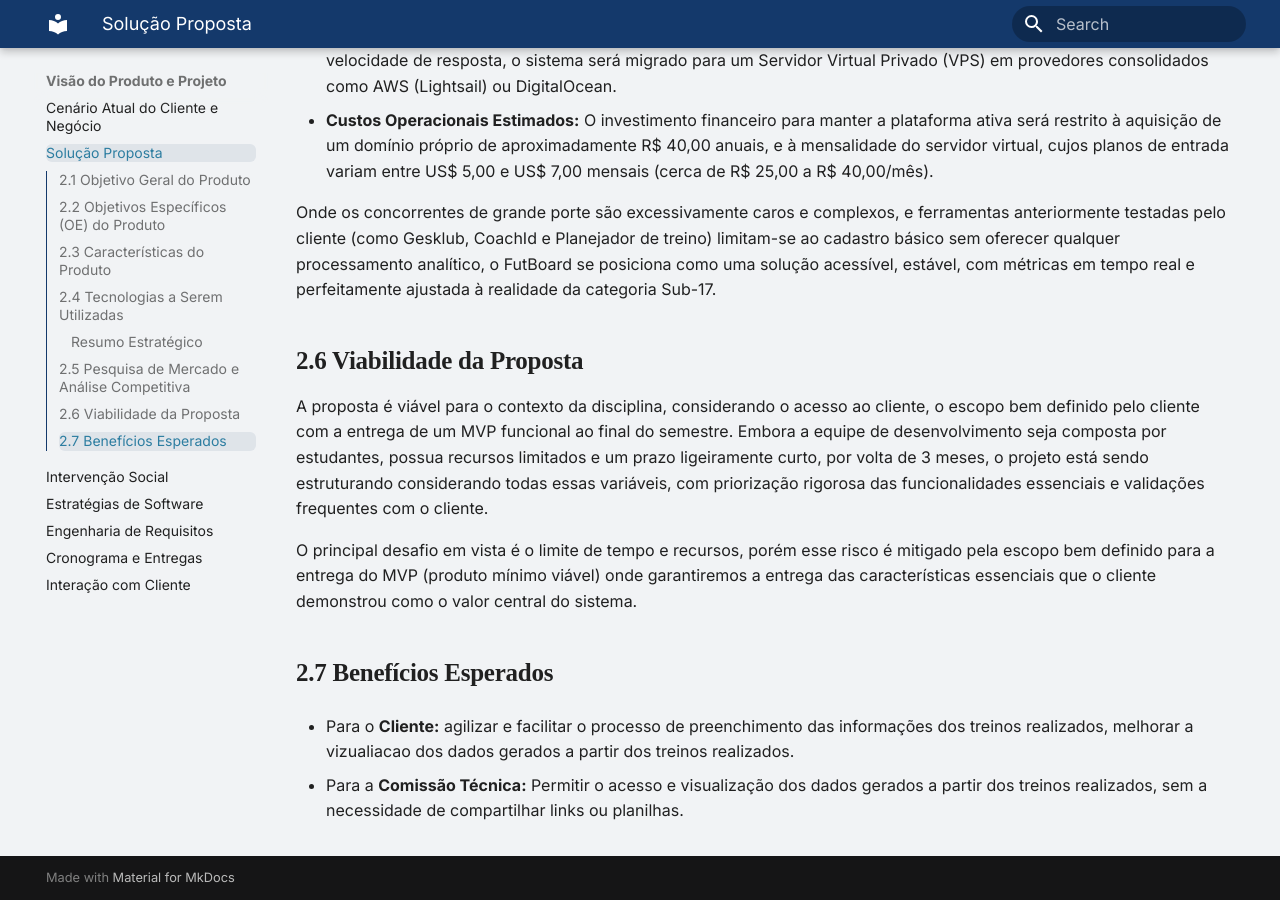
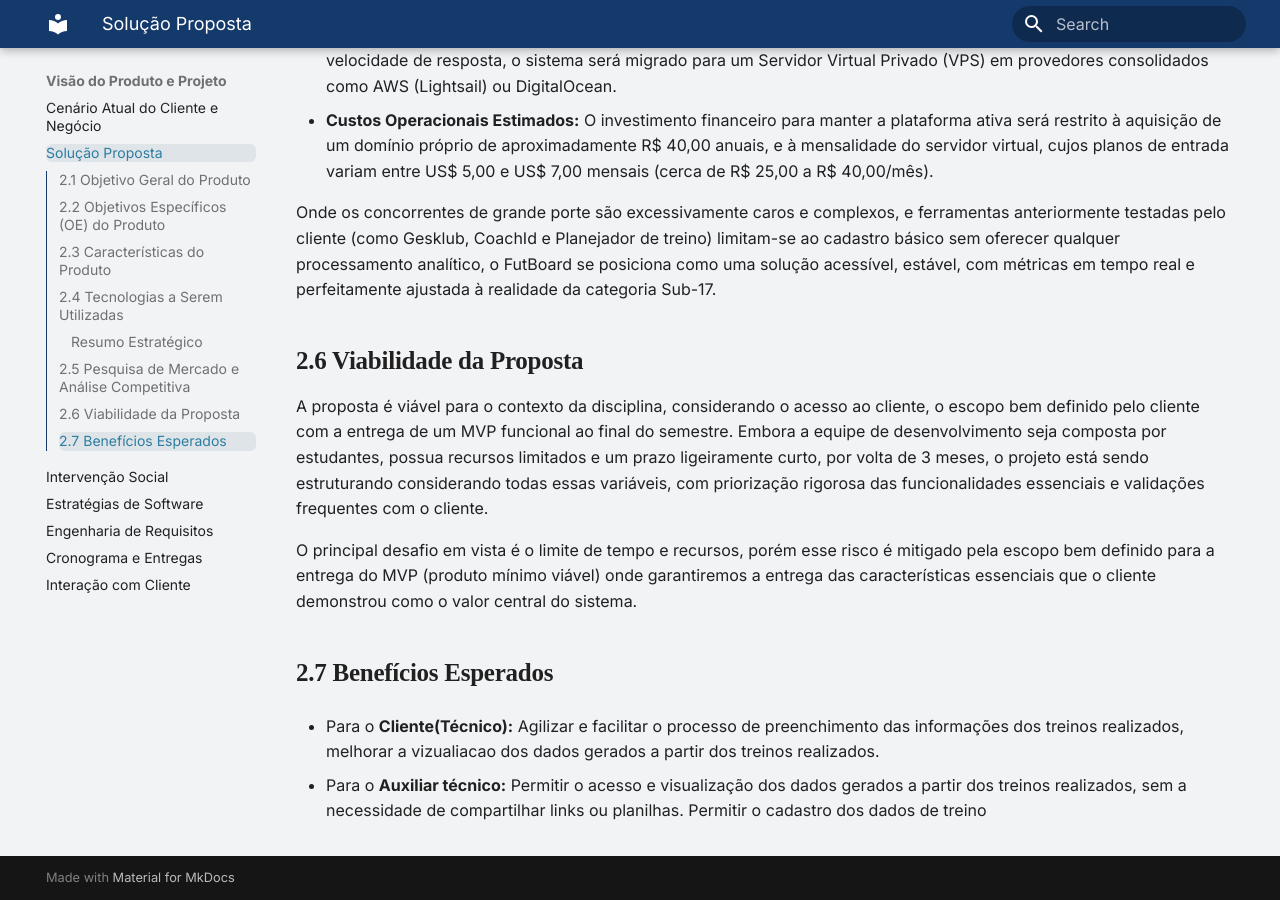
Before and after one commit to mdsreq-fga-unb/REQ-2026.2-T01-FutBoard, an MkDocs documentation site: the page built from docs/visao-produto/solucao-proposta.md, in a window 1280 px wide and 900 px high, scrolled down 3159 px. Built offline with MkDocs 1.6.1 and Material for MkDocs 9.7.7, drawn with Linux system fonts in a browser that asks for light colours.

Commit message:
docs: melhorando vizualição de imagens e arrumando nomeclaturas

```diff
--- a/docs/visao-produto/solucao-proposta.md
+++ b/docs/visao-produto/solucao-proposta.md
@@ -68,6 +68,6 @@
 
 ## 2.7 Benefícios Esperados
 
-- Para o **Cliente:**   agilizar e facilitar o processo de preenchimento das informações dos treinos realizados, melhorar a vizualiacao dos dados gerados a partir dos treinos realizados.
+- Para o **Cliente(Técnico):**   Agilizar e facilitar o processo de preenchimento das informações dos treinos realizados, melhorar a vizualiacao dos dados gerados a partir dos treinos realizados.
 
-- Para a **Comissão Técnica:** Permitir o acesso e visualização dos dados gerados a partir dos treinos realizados, sem a necessidade de compartilhar links ou planilhas.
+- Para o **Auxiliar técnico:** Permitir o acesso e visualização dos dados gerados a partir dos treinos realizados, sem a necessidade de compartilhar links ou planilhas. Permitir o cadastro dos dados de treino
```
Also changed, not shown: docs/visao-produto/cenario-atual.md (+8 -8 lines), docs/assets/MapaStakeHolders.png.
